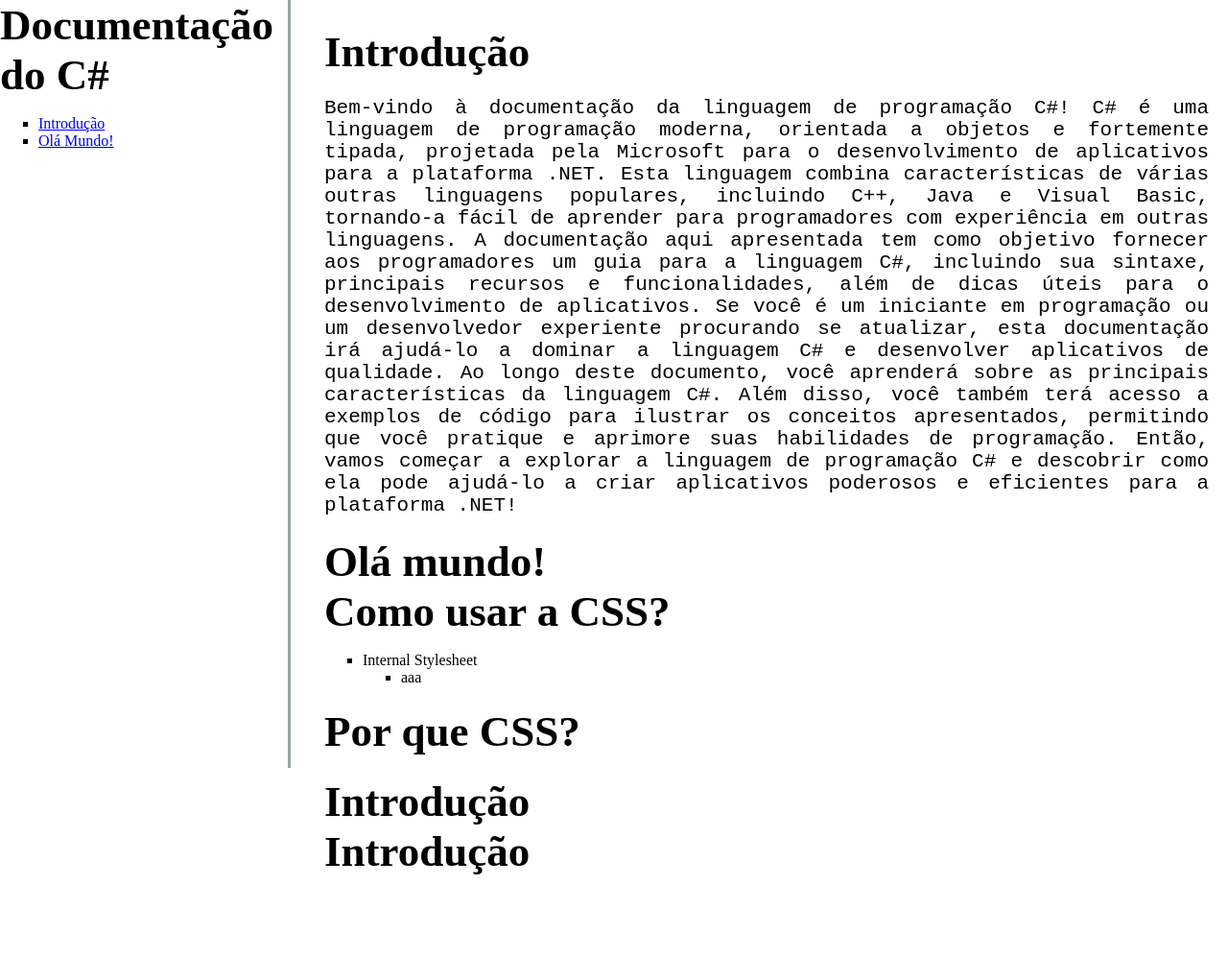
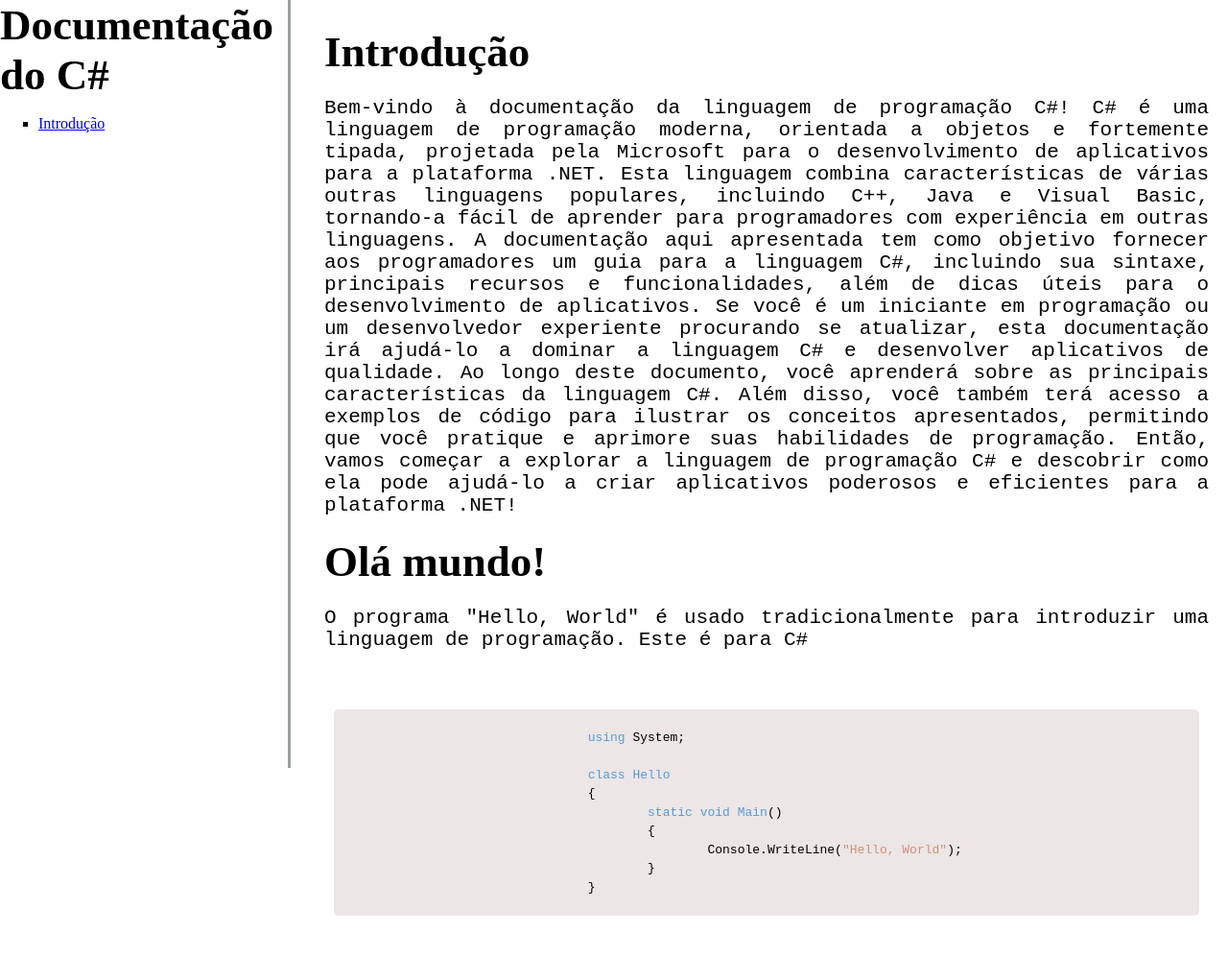
Before and after one commit to PauloRoberto2/NewResponsiveWebDesign, a plain HTML site: page Technical/TechnicalDocumentation/index.html in a window 1280 px wide. Shown: the top 997 px of the page at 96% size. Before the commit the page ends 933 px from the top, so only its background shows below. Drawn offline with Linux system fonts and the light colour scheme.

Commit message:
formatei e dei cor a aos codigos que ficaram na documentação

```diff
--- a/Technical/TechnicalDocumentation/index.html
+++ b/Technical/TechnicalDocumentation/index.html
@@ -11,18 +11,15 @@
 	<!-- Tentando colocar uma navbar -->
 	<nav id="navbar">
 		<header>Documentação do C#</header>
-		<ul>
-			<li>
-				<a href="#introducao" class="nav-link">
-					Introdução
-				</a>
+		<div class="introcao">
+			<ul>
 				<li>
-					<a href="#ola-mundo" class="nav-link">
-						Olá Mundo!
+					<a href="#introducao" class="nav-link">
+						Introdução
 					</a>
 				</li>
-			</li>
-		</ul>
+			</ul>
+		</div>
 	</nav>
 
 	<main id="main-doc">
@@ -40,6 +37,23 @@
 		</section>
 		<section class="main-section" id="ola-mundo">
 			<header>Olá mundo!</header>
+			<p>
+				O programa "Hello, World" é usado tradicionalmente para introduzir uma linguagem de programação. Este é para C#
+			</p>
+			<pre>
+
+				<code>
+				<span class="cor-code">using</span> System;
+
+				<span class="cor-code">class Hello</span>
+				{
+					<span class="cor-code">static void Main</span>()
+					{
+						Console.WriteLine(<span class="string-cor">"Hello, World"</span>);
+					}
+				}
+			</code>
+		</pre>
 		</section>
 		<section class="main-section" id="como_usar">
 			<header>Como usar a CSS?</header>
--- a/Technical/TechnicalDocumentation/styles.css
+++ b/Technical/TechnicalDocumentation/styles.css
@@ -35,3 +35,28 @@ p {
 ul {
 	list-style-type:square;
 }
+
+/* CODIGOS */
+
+code {
+	display: block;
+	text-align: left;
+	white-space: pre;
+	word-break: normal;
+	word-wrap: normal;
+	line-height: 1.5;
+	background-color: #e9e2e2d7;
+	padding: 0 15px;
+	margin: 10px;
+	border-radius: 5px;
+}
+
+/* COR DOS CODIGOS */
+
+.cor-code {
+	color: #569cd6;
+}
+
+.string-cor {
+	color: #ce9178;
+}
```
